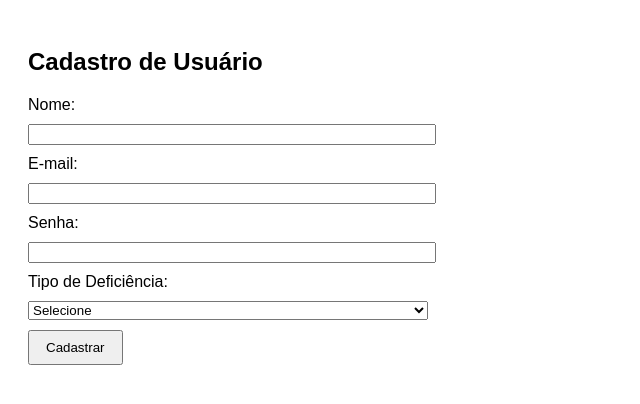
After one commit to Tawlon8/Trabalho_ADS, a PHP site: page /users_cadastro.php in a window 1280 px wide. The commit adds this page. Shown: the top 404 px of the page, without its empty margins (0-640 px from the left). Run offline with PHP 8.4, Linux system fonts and the light colour scheme; data that the repository does not hold is empty.

Commit message:
criacao para autenticacao e tela de cadastro

```diff
--- /dev/null
+++ b/assets/css/users_cadastro.css
@@ -0,0 +1,18 @@
+body {
+      font-family: Arial, sans-serif;
+      padding: 20px;
+}
+
+form {
+      max-width: 400px;
+}
+
+label, input, select {
+      display: block;
+      width: 100%;
+      margin-bottom: 10px;
+}
+
+button {
+      padding: 8px 16px;
+}
--- a/auditiva.php
+++ b/auditiva.php
@@ -17,7 +17,7 @@
     <section class="container">
 
       <div class="back-button">
-        <a href="home.html"><i class="fas fa-arrow-left"></i> Voltar para Home</a>
+        <a href="home.php"><i class="fas fa-arrow-left"></i> Voltar para Home</a>
       </div>
 
       <div class="content">
--- a/motora.php
+++ b/motora.php
@@ -16,7 +16,7 @@
     <section class="container">
 
       <div class="back-button">
-        <a href="home.html"><i class="fas fa-arrow-left"></i> Voltar para Home</a>
+        <a href="home.php"><i class="fas fa-arrow-left"></i> Voltar para Home</a>
       </div>
 
       <div class="content">
--- /dev/null
+++ b/users_cadastro.php
@@ -0,0 +1,50 @@
+<?php
+
+
+session_start();
+
+?>
+<!DOCTYPE html>
+<html lang="pt-br">
+<head>
+  <meta charset="UTF-8">
+  <title>Cadastro de Usuário</title>
+<link rel="stylesheet" href="assets/css/users_cadastro.css" />
+</head>
+<body>
+
+  <?php if (isset($_SESSION["erro_cadastro"])): ?>
+    <p style="color: red; text-align:center;"><?php echo $_SESSION["erro_cadastro"]; unset($_SESSION["erro_cadastro"]); ?></p>
+  <?php endif; ?>
+
+  <h2>Cadastro de Usuário</h2>
+  <form action="processa_cadastro.php" method="POST">
+    <label for="nome">Nome:</label>
+    <input type="text" name="nome" id="nome" required>
+
+    <label for="email">E-mail:</label>
+    <input type="email" name="email" id="email" required>
+
+    <label for="senha">Senha:</label>
+    <input type="password" name="senha" id="senha" required>
+
+    <label for="tipo_deficiencia">Tipo de Deficiência:</label>
+    <select name="tipo_deficiencia_id" id="tipo_deficiencia" required>
+      <option value="">Selecione</option>
+      <!-- Preencher dinamicamente com PHP -->
+      <?php
+        // conexão com banco (ajuste os dados conforme seu ambiente)
+        $conn = new mysqli("localhost", "root", "", "banco_acessibilidade");
+        $sql = "SELECT id, nome FROM tipos_deficiencia";
+        $result = $conn->query($sql);
+        while ($row = $result->fetch_assoc()) {
+          echo "<option value='{$row['id']}'>{$row['nome']}</option>";
+        }
+        $conn->close();
+      ?>
+    </select>
+
+    <button type="submit">Cadastrar</button>
+  </form>
+</body>
+</html>
```
Also changed, not shown: home.php (+7 -7 lines), index.php (+60 -26 lines), model/conexao.php (deleted, +0 -32 lines), processa_cadastro.php (added, +51 -0 lines).
